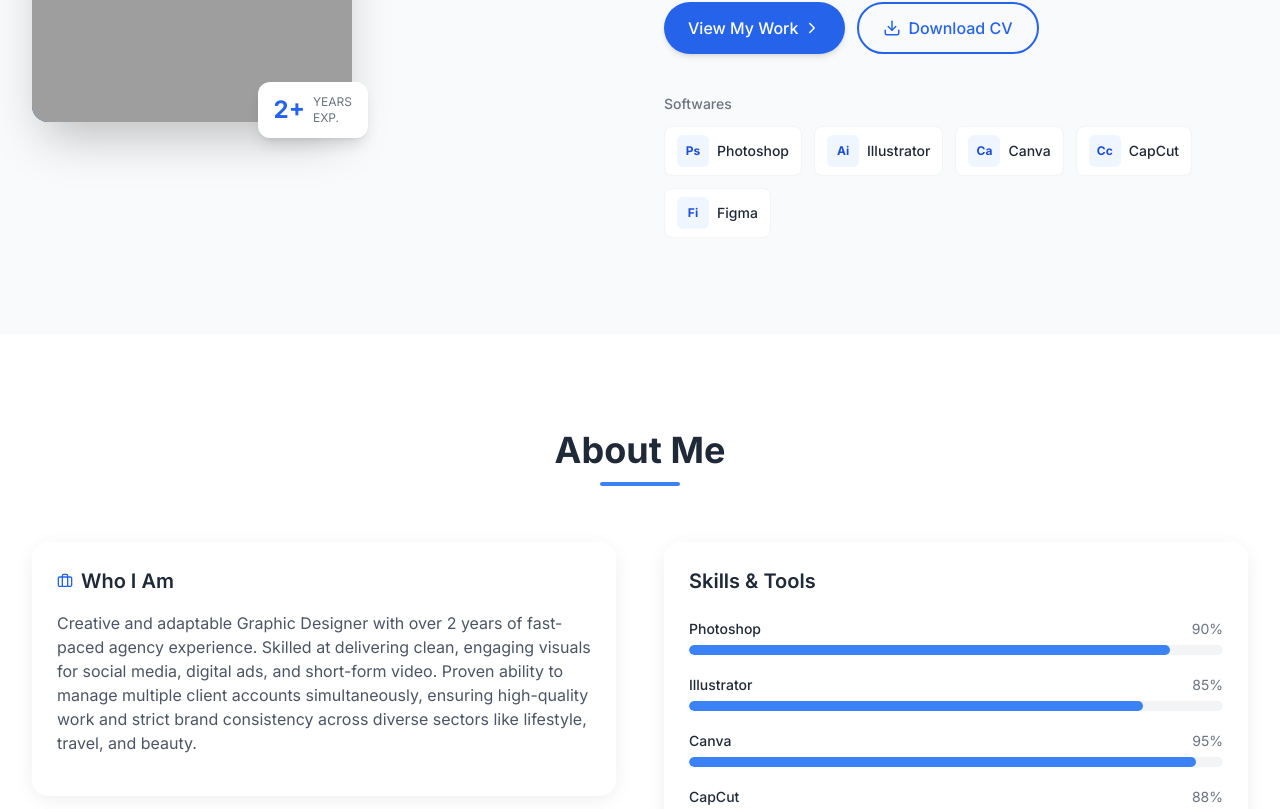
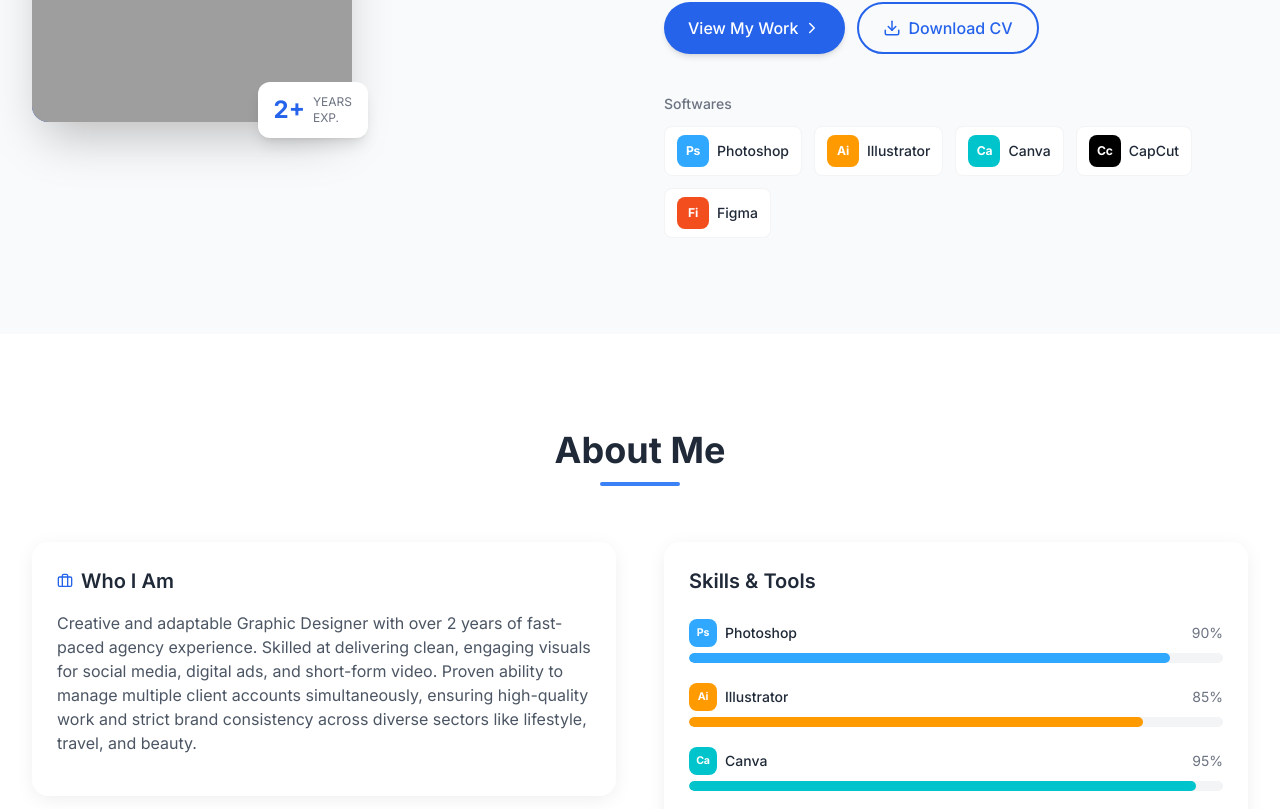
Before and after one commit to Shivam-Graphic/portfolio, a React (Vite) app: page / in a window 1280 px wide. Shown: the part 506-1315 px from the top of the page. Built offline with nearby package versions, Linux system fonts and the light colour scheme; grey boxes are pictures that could not be loaded.

Commit message:
feat: SkillIcon component – colored badges + media image icons on Softwares & Skills

```diff
--- a/src/App.jsx
+++ b/src/App.jsx
@@ -1,6 +1,7 @@
 import { useState, useEffect, useMemo, useRef } from 'react';
 import { Menu, X, Linkedin, Instagram, Youtube, ExternalLink, Mail, Phone, MapPin, ChevronRight, Sun, Moon, Briefcase, GraduationCap, Download } from 'lucide-react';
 import { loadAllContent } from './data';
+import SkillIcon from './SkillIcon';
 import gsap from 'gsap';
 import { ScrollTrigger } from 'gsap/ScrollTrigger';
 import './App.css';
@@ -201,7 +202,7 @@ function App() {
                 <div className="flex flex-wrap gap-3 justify-center lg:justify-start">
                   {softwares.map((sw) => (
                     <div key={sw.name} className="flex items-center gap-2 bg-white dark:bg-gray-800 px-3 py-2 rounded-lg border border-gray-100 dark:border-gray-700">
-                      <span className="w-8 h-8 rounded-md bg-primary-50 dark:bg-primary-900/40 text-primary-700 flex items-center justify-center text-xs font-bold">{(sw.icon || '').slice(0, 2)}</span>
+                      <SkillIcon icon={sw.icon} name={sw.name} color={sw.color} size={32} />
                       <span className="text-sm font-medium">{sw.name}</span>
                     </div>
                   ))}
@@ -245,12 +246,15 @@ function App() {
               <div className="space-y-5">
                 {softwares.map((sw) => (
                   <div key={sw.name}>
-                    <div className="flex justify-between mb-1.5">
-                      <span className="text-sm font-medium">{sw.name}</span>
-                      <span className="text-sm text-gray-500">{sw.level}%</span>
+                    <div className="flex justify-between items-center mb-1.5 gap-3">
+                      <div className="flex items-center gap-2 min-w-0">
+                        <SkillIcon icon={sw.icon} name={sw.name} color={sw.color} size={28} />
+                        <span className="text-sm font-medium truncate">{sw.name}</span>
+                      </div>
+                      <span className="text-sm text-gray-500 shrink-0">{sw.level}%</span>
                     </div>
                     <div className="h-2.5 bg-gray-100 dark:bg-gray-700 rounded-full overflow-hidden">
-                      <div className="h-full bg-gradient-to-r from-primary-500 to-blue-500 rounded-full" style={{ width: `${sw.level}%` }} />
+                      <div className="h-full rounded-full" style={{ width: `${sw.level}%`, background: sw.color || 'linear-gradient(to right, #3b82f6, #60a5fa)' }} />
                     </div>
                   </div>
                 ))}
```
